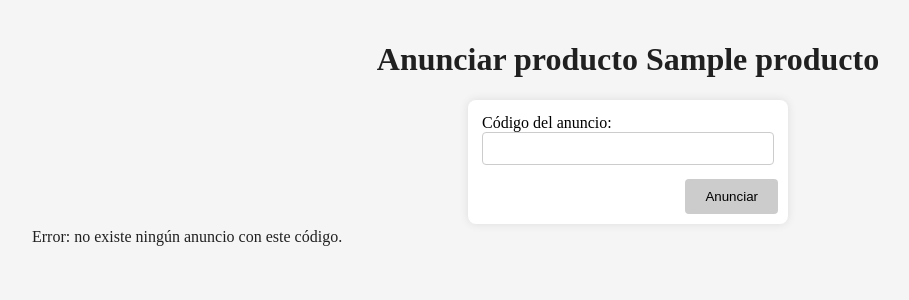
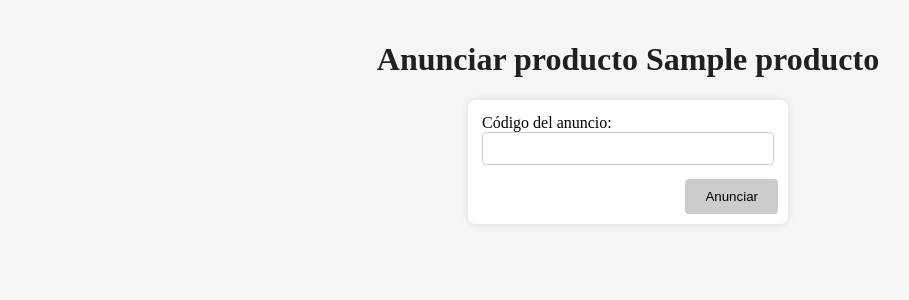
Before and after one commit to EmilioGullon/Pr-cticaDDSI, a Django app: page /almacenamiento_logistica/anunciar_producto/1/ in a window 1280 px wide. Shown: the part 58-358 px from the top of the page, without its empty margins (12-921 px from the left). Run offline with Django 4.2, Linux system fonts and the light colour scheme; tables that the repository leaves empty hold one stand-in row (values such as "Sample post").

Commit message:
act error

```diff
--- a/DepAlmLog/views.py
+++ b/DepAlmLog/views.py
@@ -163,7 +163,7 @@ def producto_a_anuncio(request, Prod):
                 anuncio = Anuncio.objects.get(CodigoA=eleccion)
                 anuncio.Productos.add(producto)
             except Exception as e:
-                mensaje_error = f"Error: no existe ningún anuncio con este código."
+                f"Error: no existe ningún anuncio con este código."
     else:
         form = SeleccionarAnuncio()
 
@@ -171,5 +171,4 @@ def producto_a_anuncio(request, Prod):
         'producto': producto,
         'anuncios': anuncios,
         'form': form,
-        'mensaje_error': mensaje_error
     })
--- a/templates/almlog/producto_a_anuncio.html
+++ b/templates/almlog/producto_a_anuncio.html
@@ -21,7 +21,6 @@
                 Anunciar
             </button>
         </form>
-        <p>{{ mensaje_error }}</p>
         {% for anuncio in anuncios %}
             {% if producto in anuncio.Productos.all %}
                 <li>{{ anuncio.CodigoA }} - {{ anuncio.TipoA }}: {{ anuncio.DescripcionA }}</li>
```
